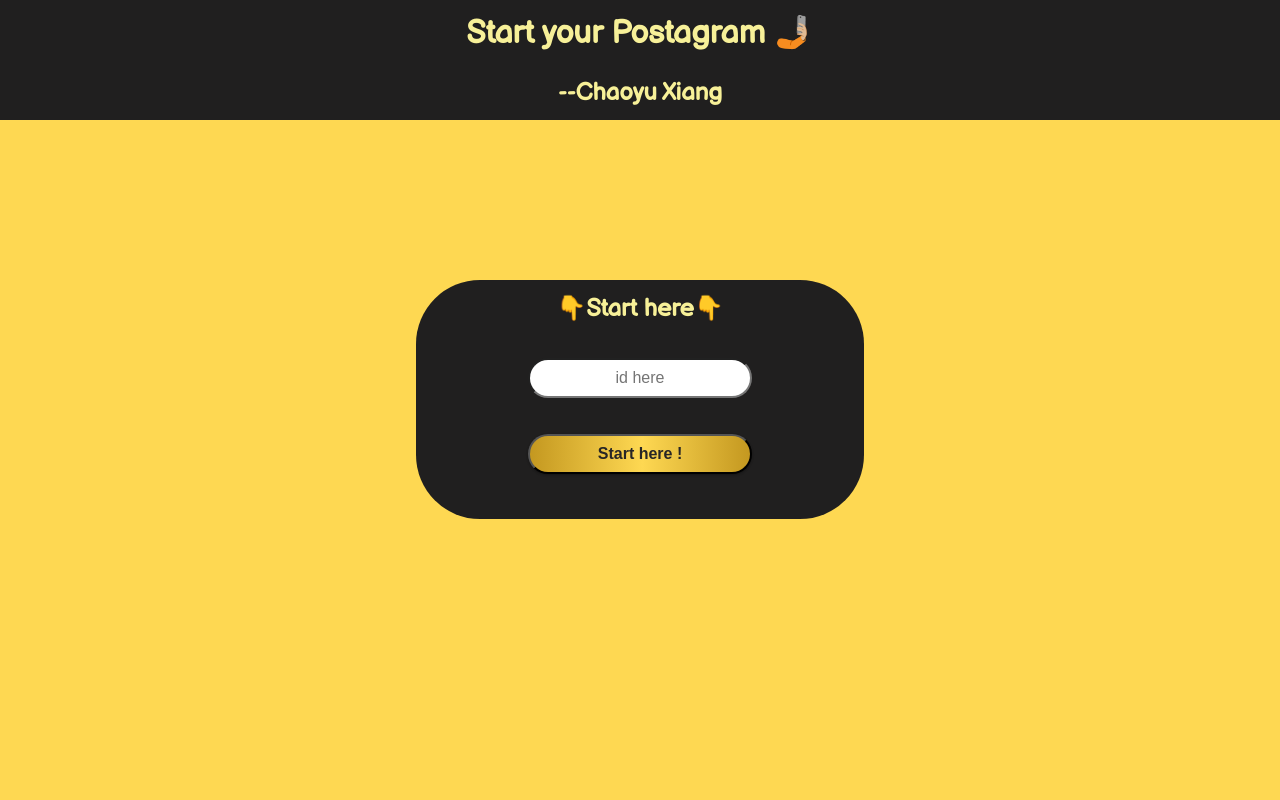
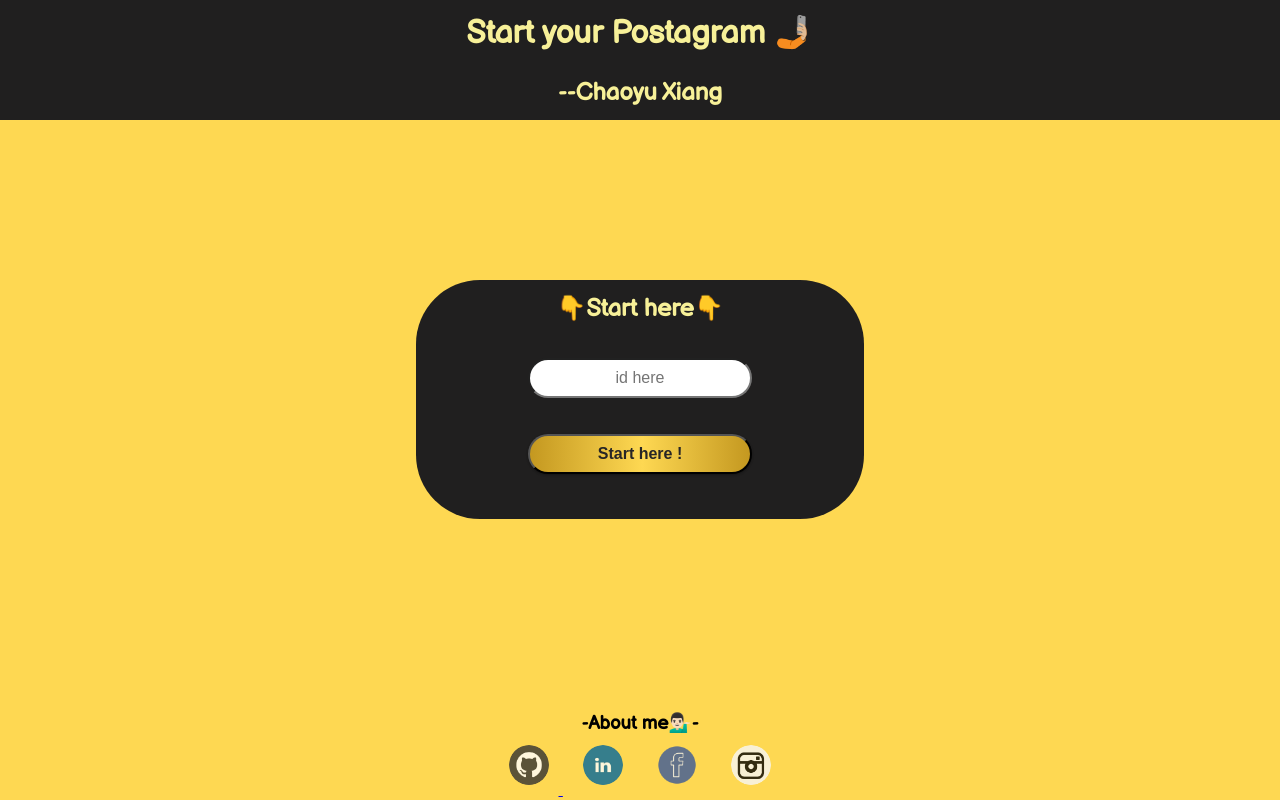
Before and after one commit to ChaoyuXiang/a1-web, a plain HTML site: page index.html in a window 1280 px wide. Drawn offline with Linux system fonts and the light colour scheme.

Commit message:
two footer update

```diff
--- a/index.html
+++ b/index.html
@@ -17,6 +17,29 @@
         <br>
         <button id="id-submit" class="button">Start here !</button>
     </div>
+    <footer class="site-footer" role="contentinfo">
+        <div class="about-me">
+            <h3>-About me💁🏻‍♂️-</h3>
+            <ul>
+                <li>
+                    <a href="https://github.com/ChaoyuXiang" target="_blank"><img src="image/github.png" alt="github Logo" class="gh-icon">
+                    </a>
+                </li>
+                <li>
+                    <a href="https://www.linkedin.com/in/chaoyuxiang/" target="_blank">
+                        <img src="image/linkedin.png" alt="linkedin Logo" class="l-icon"></a>
+                </li>
+                <li>
+                    <a href="https://www.facebook.com/chaoyuX" target="_blank">
+                        <img src="image/facebook.png" alt="fb Logo" class="fb-icon"></a>
+                </li>
+                <li>
+                    <a href="https://www.instagram.com/chaoyu_xiang/" target="_blank">
+                        <img src="image/ins.png" alt="ins Logo" class="ins-icon"></a>
+                </li>
+            </ul>
+        </div>
+    </footer>
     <script src="redirect.js"></script>
 </body>
 
--- a/style.css
+++ b/style.css
@@ -84,6 +84,44 @@ button {
     background-image: linear-gradient(to right, rgb(196, 152, 32) 0%,  rgb(254, 216, 82) 51%, rgb(196, 152, 32) 100%);
 }
 
+ul{
+    padding-left: 0;
+}
+
+.site-footer{
+    width: 100%;
+	text-align: center;
+    padding: 10px 0;
+    position: fixed;
+    bottom: 0;
+}
+
+.about-me{
+    position: fixed;
+    width: 100%;
+    bottom: 0;
+    text-align: center;
+}
+
+.about-me ul li {
+	display: inline;
+	margin: 0 5px;
+}
+
+.fb-icon,.l-icon,.gh-icon,.ins-icon{
+    margin: 10px;
+    margin-top: .625em;
+	width: 30px;
+	height: 30px;
+    border-radius: 25px;
+    opacity: 0.8;
+}
+
+.fb-icon:hover,.l-icon:hover,.gh-icon:hover,.ins-icon:hover{
+     transform: scale(1.2);
+     opacity: 1;
+}
+
 @media (min-width : 600px){
     .header-title {
         font-size: 2em;
@@ -110,4 +148,11 @@ button {
     button{
         margin-bottom: 10%;
     }
+    .fb-icon,.l-icon,.gh-icon,.ins-icon{
+        margin-top: .625em;
+        width: 40px;
+        height: 40px;
+        border-radius: 25px;
+        opacity: 0.8;
+    }
 }
```
Also changed, not shown: mpStyle.css (+2 -42 lines), post.html (+0 -3 lines).
